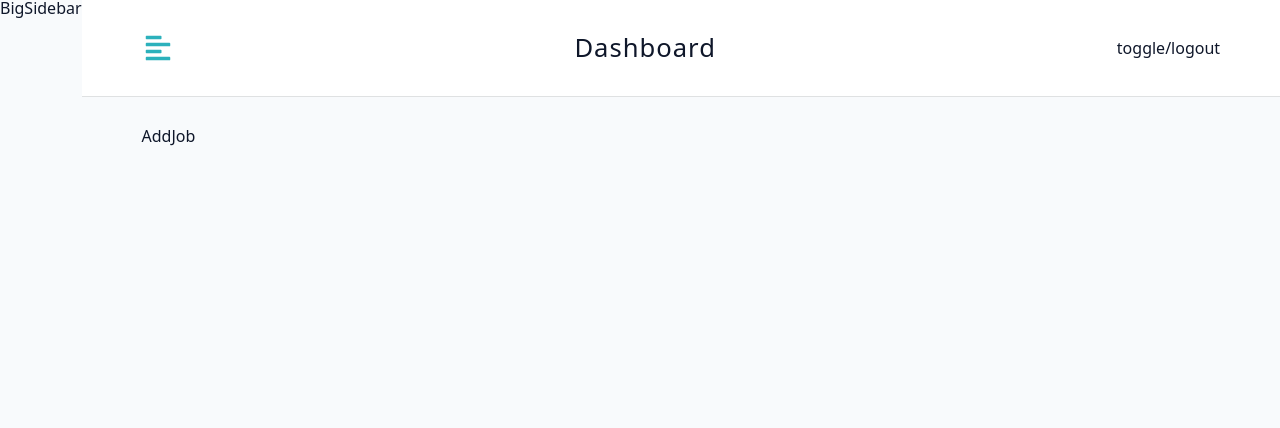
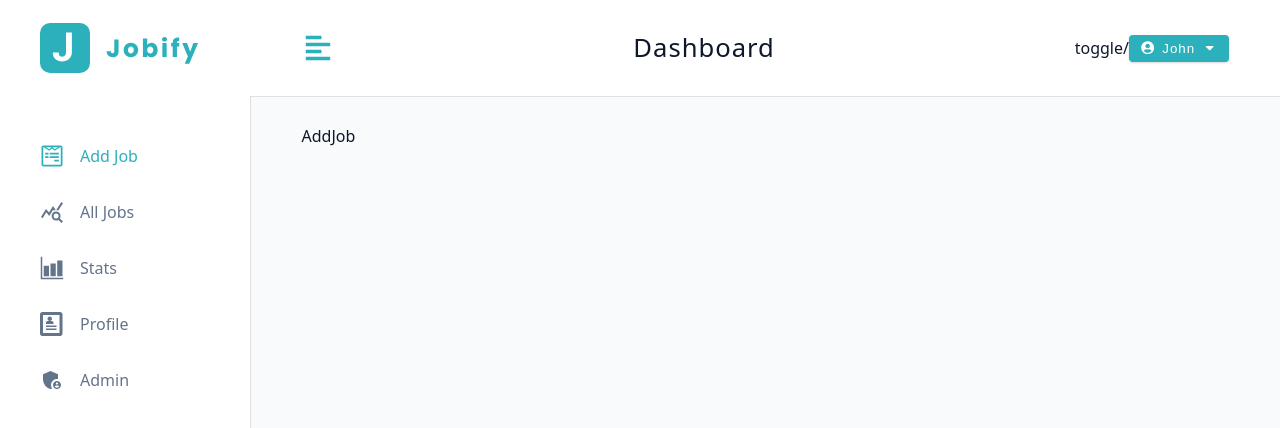
Before and after one commit to JanMajer86/client, a React (Vite) app: page /dashboard in a window 1280 px wide. Shown: the top 428 px of the page. Built offline with nearby package versions, Linux system fonts and the light colour scheme.

Commit message:
logout container

```diff
--- a/src/components/BigSidebar.jsx
+++ b/src/components/BigSidebar.jsx
@@ -1,4 +1,26 @@
+import NavLinks from "./NavLinks";
+import Logo from "../components/Logo";
+import Wrapper from "../assets/wrappers/BigSidebar";
+import { useDashboardContext } from "../pages/DashboardLayout";
+
 const BigSidebar = () => {
-	return <div>BigSidebar</div>;
+	const { showSidebar } = useDashboardContext();
+
+	return (
+		<Wrapper>
+			<div
+				className={
+					showSidebar ? "sidebar-container" : "sidebar-container show-sidebar"
+				}
+			>
+				<div className="content">
+					<header>
+						<Logo />
+					</header>
+					<NavLinks isBigSidebar />
+				</div>
+			</div>
+		</Wrapper>
+	);
 };
 export default BigSidebar;
--- /dev/null
+++ b/src/components/LogoutContainer.jsx
@@ -0,0 +1,32 @@
+import { FaUserCircle, FaCaretDown } from "react-icons/fa";
+import Wrapper from "../assets/wrappers/LogoutContainer";
+import { useState } from "react";
+import { useDashboardContext } from "../pages/DashboardLayout";
+
+const LogoutContainer = () => {
+	const [showLogout, setShowLogout] = useState(false);
+	const { user, logoutUser } = useDashboardContext();
+	return (
+		<Wrapper>
+			<button
+				type="button"
+				className="btn logout-btn"
+				onClick={() => setShowLogout(!showLogout)}
+			>
+				{user.avatar ? (
+					<img src={user.avatar} alt="avatar" className="img" />
+				) : (
+					<FaUserCircle />
+				)}
+				{user?.name}
+				<FaCaretDown />
+			</button>
+			<div className={showLogout ? "dropdown show-dropdown" : "dropdown"}>
+				<button className="dropdown-btn" onClick={logoutUser}>
+					logout
+				</button>
+			</div>
+		</Wrapper>
+	);
+};
+export default LogoutContainer;
--- /dev/null
+++ b/src/components/NavLinks.jsx
@@ -0,0 +1,29 @@
+import { NavLink } from "react-router-dom";
+import { useDashboardContext } from "../pages/DashboardLayout";
+import links from "../utils/links";
+
+const NavLinks = ({ isBigSidebar }) => {
+	const { user, toggleSidebar } = useDashboardContext();
+
+	return (
+		<div className="nav-links">
+			{links.map((link) => {
+				const { text, path, icon } = link;
+				// admin user
+				return (
+					<NavLink
+						to={path}
+						key={text}
+						className="nav-link"
+						onClick={isBigSidebar ? null : toggleSidebar}
+						end
+					>
+						<span className="icon">{icon}</span>
+						{text}
+					</NavLink>
+				);
+			})}
+		</div>
+	);
+};
+export default NavLinks;
--- a/src/components/Navbar.jsx
+++ b/src/components/Navbar.jsx
@@ -2,6 +2,7 @@
 import { FaAlignLeft } from "react-icons/fa";
 import Logo from "./Logo";
 import { useDashboardContext } from "../pages/DashboardLayout";
+import LogoutContainer from "./LogoutContainer";
 
 const Navbar = () => {
 	const { toggleSidebar } = useDashboardContext();
@@ -15,7 +16,10 @@
 					<Logo />
 					<h4 className="logo-text">dashboard</h4>
 				</div>
-				<div className="btn-container">toggle/logout</div>
+				<div className="btn-container">
+					toggle/
+					<LogoutContainer />
+				</div>
 			</div>
 		</Wrapper>
 	);
--- a/src/components/SmallSidebar.jsx
+++ b/src/components/SmallSidebar.jsx
@@ -2,13 +2,11 @@
 import { FaTimes } from "react-icons/fa";
 
 import Logo from "./Logo";
-import { NavLink } from "react-router-dom";
-import links from "../utils/links";
 import { useDashboardContext } from "../pages/DashboardLayout";
+import NavLinks from "./NavLinks";
 
 const SmallSidebar = () => {
 	const { showSidebar, toggleSidebar } = useDashboardContext();
-	console.log(showSidebar, toggleSidebar);
 
 	return (
 		<Wrapper>
@@ -24,23 +22,7 @@
 					<header>
 						<Logo />
 					</header>
-					<div className="nav-links">
-						{links.map((link) => {
-							const { text, path, icon } = link;
-							return (
-								<NavLink
-									to={path}
-									key={text}
-									className="nav-link"
-									onClick={toggleSidebar}
-									end
-								>
-									<span className="icon">{icon}</span>
-									{text}
-								</NavLink>
-							);
-						})}
-					</div>
+					<NavLinks />
 				</div>
 			</div>
 		</Wrapper>
```
